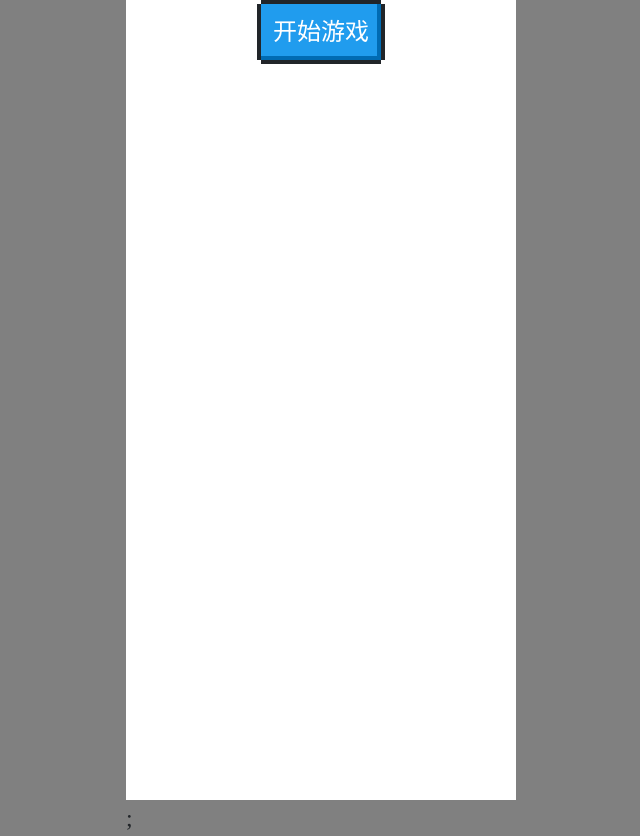
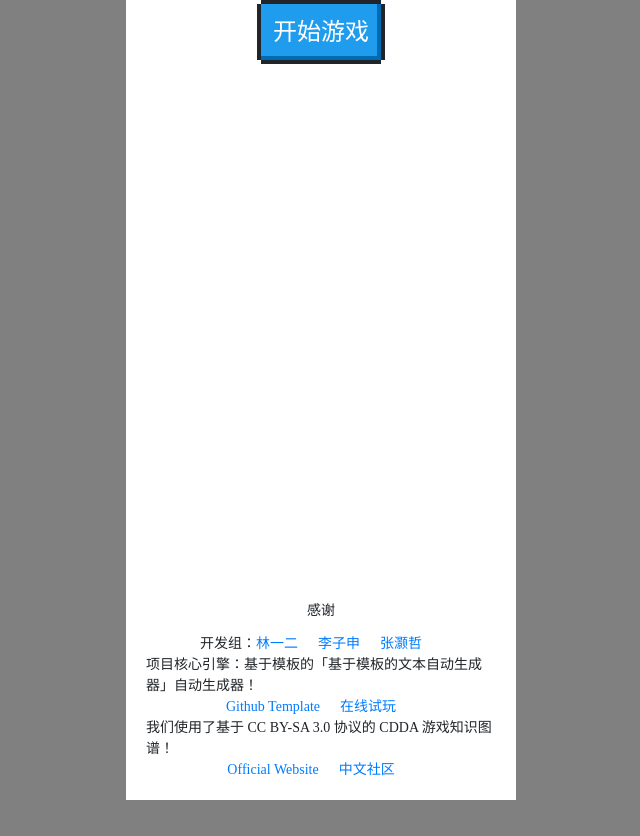
Before and after one commit to linonetwo/Babel-Library2, a React (Create React App) app: page / in a window 1280 px wide. Shown: the whole page, without its empty margins (319-959 px from the left). After the commit the page ends 800 px from the top, so only its background shows below. Built offline with nearby package versions, Linux system fonts and the light colour scheme; a web font is replaced by a local one.

Commit message:
feat: add friend link

```diff
--- a/src/App.tsx
+++ b/src/App.tsx
@@ -1,13 +1,24 @@
 import React from 'react';
+import styled from 'styled-components';
 import { BrowserRouter as Router, Switch, Route, Link, useRouteMatch, useParams } from 'react-router-dom';
 import './style.css';
 import 'nes.css/css/nes.min.css';
-
 import Home from './pages/home/Home';
 import Guide from './pages/guide/Guide';
 import Main from './pages/main/Main';
-function App() {
+
+const Container = styled.div`
+  height: 100%;
+  width: 100%;
+  display: flex;
+  flex-direction: column;
+  justify-content: center;
+  align-items: center;
+`;
+
+function App(): JSX.Element {
   return (
+    <Container>
       <Router>
         <Switch>
           <Route path="/main" exact>
@@ -17,10 +28,11 @@ function App() {
             <Guide />;
           </Route>
           <Route path="/" exact>
-          <Home />;
+            <Home />
           </Route>
         </Switch>
       </Router>
+    </Container>
   );
 }
 
--- /dev/null
+++ b/src/pages/home/FriendLinks.tsx
@@ -0,0 +1,49 @@
+import React from 'react';
+import styled from 'styled-components';
+import Button from '../../components/Button';
+
+const Container = styled.div`
+  display: flex;
+  flex-direction: column;
+  align-items: center;
+  height: auto;
+  width: 100%;
+  padding: 20px;
+  &,
+  & * {
+    font-family: unset;
+    font-size: 14px;
+  }
+`;
+const FriendLinkRow = styled.span`
+  display: flex;
+  flex-direction: row;
+  align-items: center;
+  justify-content: flex-start;
+  a {
+    margin-right: 20px;
+  }
+`;
+const Title = styled.h3``;
+
+export function FriendLinks(): JSX.Element {
+  return (
+    <Container>
+      <Title>感谢</Title>
+      <FriendLinkRow>
+        开发组：<a href="https://github.com/linonetwo">林一二</a> <a href="">李子申</a> <a href="https://github.com/Here21">张灏哲</a>
+      </FriendLinkRow>
+      <span>项目核心引擎：基于模板的「基于模板的文本自动生成器」自动生成器！</span>
+      <FriendLinkRow>
+        <a href="https://github.com/linonetwo/template-based-generator-template">Github Template</a>
+        <a href="https://onetwo.ren/template-based-generator-template/">在线试玩</a>
+      </FriendLinkRow>
+
+      <span>我们使用了基于 CC BY-SA 3.0 协议的 CDDA 游戏知识图谱！</span>
+      <FriendLinkRow>
+        <a href="cataclysmdda.org/">Official Website</a>
+        <a href="https://cdda.fun/">中文社区</a>
+      </FriendLinkRow>
+    </Container>
+  );
+}
--- a/src/pages/home/Home.tsx
+++ b/src/pages/home/Home.tsx
@@ -1,19 +1,22 @@
 import React from 'react';
 import styled from 'styled-components';
 import Button from '../../components/Button';
+import { FriendLinks } from './FriendLinks';
 
 const Container = styled.div`
   display: flex;
   flex-direction: column;
+  justify-content: space-between;
   align-items: center;
   height: 100%;
   width: 100%;
 `;
 
-function Home() {
+function Home(): JSX.Element {
   return (
     <Container className="">
       <Button />
+      <FriendLinks />
     </Container>
   );
 }
--- a/src/store/models/bookState.ts
+++ b/src/store/models/bookState.ts
@@ -2,7 +2,7 @@
 /* eslint-disable @typescript-eslint/consistent-type-assertions */
 import { random, sample } from 'lodash';
 import { cddaJSONWithNameAndDescription, ICDDAJSONWithNameAndDescription } from 'cdda-chinese-text-dataset';
-import { IConfiguration, templateFileToNLCSTNodes, getConfigSchemaFromTemplate, IOutputWIthMetadata, randomOutlineToArrayWithMetadataCompiler } from 'tbg'
+import { IConfiguration, templateFileToNLCSTNodes, getConfigSchemaFromTemplate, IOutputWIthMetadata, randomOutlineToArrayWithMetadataCompiler } from 'tbg';
 import { createModel } from '@rematch/core';
 import type { RootModel } from './index';
 
@@ -60,6 +60,7 @@ export const bookState = createModel<RootModel>()({
       }
     },
     async startNewDetailedRead(payload, rootState) {
+      const newDetailedTemplate = await fetch('/public/templates/')
       dispatch.bookState.clearDetailedReadingContent();
     },
   }),
```
Lines whose indentation alone changed are shown as unchanged.
